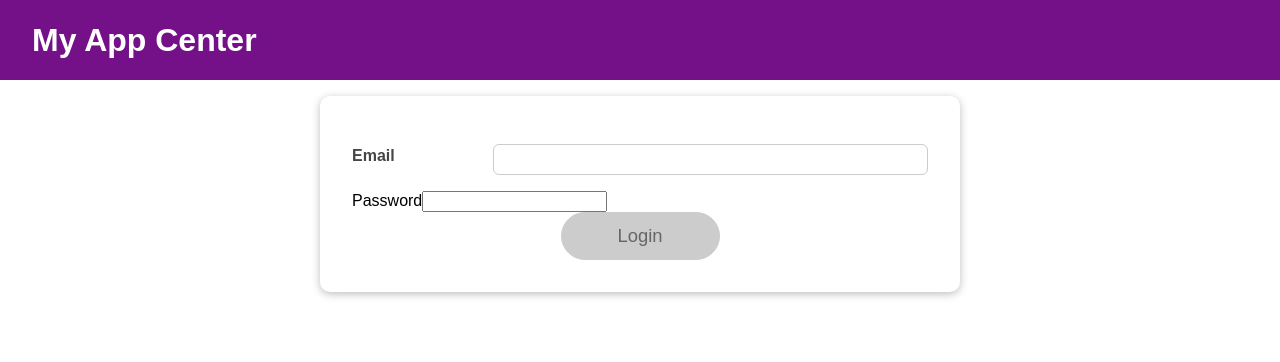
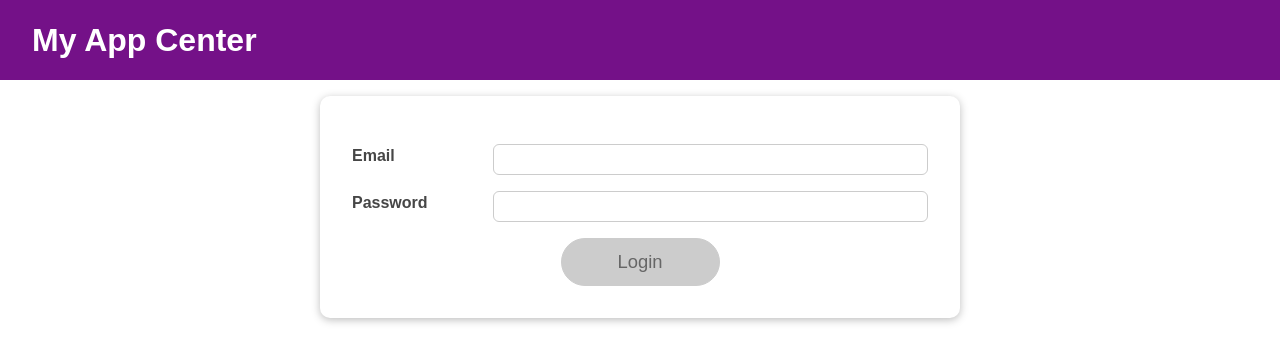
Before and after one commit to ShadrackAdwera/React-App, a React (Create React App) app: page / in a window 1280 px wide. Shown: the top 362 px of the page. Built offline with nearby package versions, Linux system fonts and the light colour scheme; the HTML template or start-up script is replaced by a standard one.

Commit message:
reuse input component for the password

```diff
--- a/src/components/Login/Login.js
+++ b/src/components/Login/Login.js
@@ -98,20 +98,13 @@
         onBlur={validateEmailHandler}
         onChange={emailChangeHandler}
         value={emailState.email}/>
-        <div
-          className={`${classes.control} ${
-            emailState.isPasswordValid === false ? classes.invalid : ''
-          }`}
-        >
-          <label htmlFor="password">Password</label>
-          <input
-            type="password"
-            id="password"
-            value={emailState.password}
-            onChange={passwordChangeHandler}
-            onBlur={validatePasswordHandler}
-          />
-        </div>
+        <Input id='password'
+        label='Password'
+        type='password'
+        isValid={isPasswordValid}
+        onBlur={validatePasswordHandler}
+        onChange={passwordChangeHandler}
+        value={emailState.password}/>
         <div className={classes.actions}>
           <Button type="submit" className={classes.btn} disabled={!formIsValid}>
             Login
```
